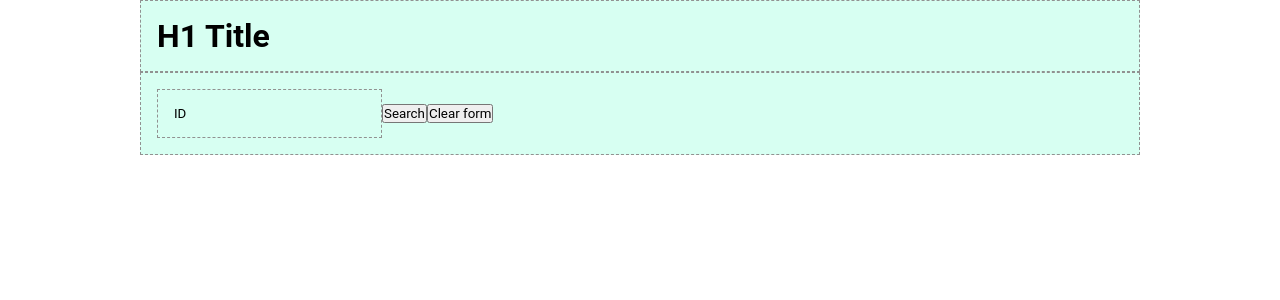
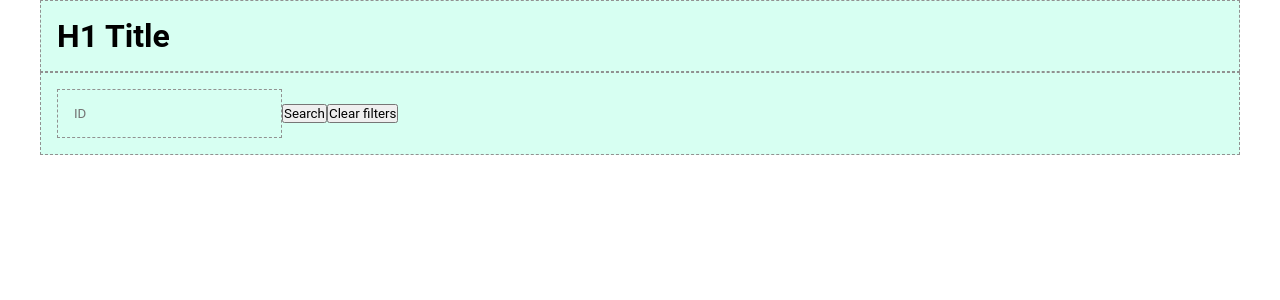
Before and after one commit to CamilloRosanio/react-form, a React (Vite) app: page / in a window 1280 px wide. Shown: the top 300 px of the page. Built offline with nearby package versions, Linux system fonts and the light colour scheme.

Commit message:
Upgrade struttura e primi Feedback dei Buttons tramite console.log()

```diff
--- a/src/components/Main.jsx
+++ b/src/components/Main.jsx
@@ -1,7 +1,16 @@
 import { useState } from 'react';
 import Articles from '../data/Articles';
 
+
 function Main() {
+
+    // Dichiaro un OBJECT di supporto contenente tutte le KEYS da usare come FILTER.
+    // Dichiaro anche una variabile che sia il CONCAT dei valori delle KEYS
+
+    const filterKeys = {
+        idFilter: 'ID',
+    }
+
 
     // Tramite USE-STATE imposto tutti i valori di DEFAULT iniziali delle variabili che voglio rendere reattive
 
@@ -13,48 +22,83 @@ function Main() {
 
     // Funzioni HANDLE
 
-    const clearForm = () => {
-        setIdFilter('ID');
+    const handleClearFilters = () => {
+        setFeed(Articles);
     }
 
+
+    // MODIFY TITLE
+    const modifyTitle = () => {
+        console.log('modify title');
+    }
+
+
+    // FILTERS
+
     const handleIdFilter = (e) => {
-        setIdFilter(e.target.value);
+        let filterKeyName = (e.target.name);
+        filterKeys[e.target.name] = e.target.value;
     }
+
+
+    // FORM SUBMIT
+
+    const handleFormSubmit = () => {
+
+        // Impedisce che al SUBMIT venga ricaricata l'intera pagina
+        event.preventDefault();
+
+        // Aggiorno lo USE-STATE dei FILTERS tramite il mio Array di supporto contenente le KEYS
+        setIdFilter(filterKeys.idFilter);
+    }
+
+
 
     return (
         <>
             <main>
                 <div className="container">
 
-                    <form action="" className='debug'>
-                        <input type="text" className='debug' value={idFilter} onClick={() => setIdFilter('')} onChange={handleIdFilter} />
-                        {/* <input type="text" placeholder='Author' className='debug' />
-                        <input type="text" placeholder='Title' className='debug' />
-                        <input type="text" placeholder='State' className='debug' /> */}
+                    <form action="" className='debug' onSubmit={handleFormSubmit}>
+                        <input type="text" className='debug' name='idFilter' placeholder='ID' onChange={handleIdFilter} />
 
+                        {/* Pur non essendo esplicitato, essendo questo BUTTON dentro il FORM, al CLICK eseguirà il SUBMIT */}
                         <button>Search</button>
-                        <button type='button' onClick={clearForm}>Clear form</button>
+
+                        {/* Assegnando type=button questo bottone al click NON eseguirà il SUBMIT del FORM */}
+                        <button type='button' onClick={handleClearFilters}>Clear filters</button>
                     </form>
 
                     <ul className="feed">
                         {Feed
-                            .filter(article => article.id == idFilter)
-                            .map(article => (
-                                <li key={article.id} className=''>
+                            .filter(item => item.id == idFilter)
+                            .map((feedItem) => (
+                                <li key={feedItem.id} className=''>
                                     <div className='feedItem'>
-                                        <h4>{article.id}</h4>
-                                        <button>Modify Title</button>
-                                        <button>Delete</button>
-                                        <h3>{article.title}</h3>
-                                        <p>{article.content}</p>
-                                        <p>{article.author}</p>
+                                        <h4>{feedItem.id}</h4>
+
+                                        <button
+                                            onClick={() => modifyTitle()}
+                                        >
+                                            Modify Title
+                                        </button>
+
+                                        <button
+                                            onClick={() => setFeed(Feed.filter(item => item.id != feedItem.id))}
+                                        >
+                                            Delete
+                                        </button>
+
+                                        <h3>{feedItem.title}</h3>
+                                        <p>{feedItem.content}</p>
+                                        <p>{feedItem.author}</p>
                                     </div>
                                 </li>
                             ))}
                     </ul>
 
                 </div>
-            </main>
+            </main >
         </>
     )
 }
--- a/src/index.css
+++ b/src/index.css
@@ -18,7 +18,7 @@
 /******************************************/
 
 .container {
-  max-width: 1000px;
+  max-width: 1200px;
   margin: auto;
 }
 
```
